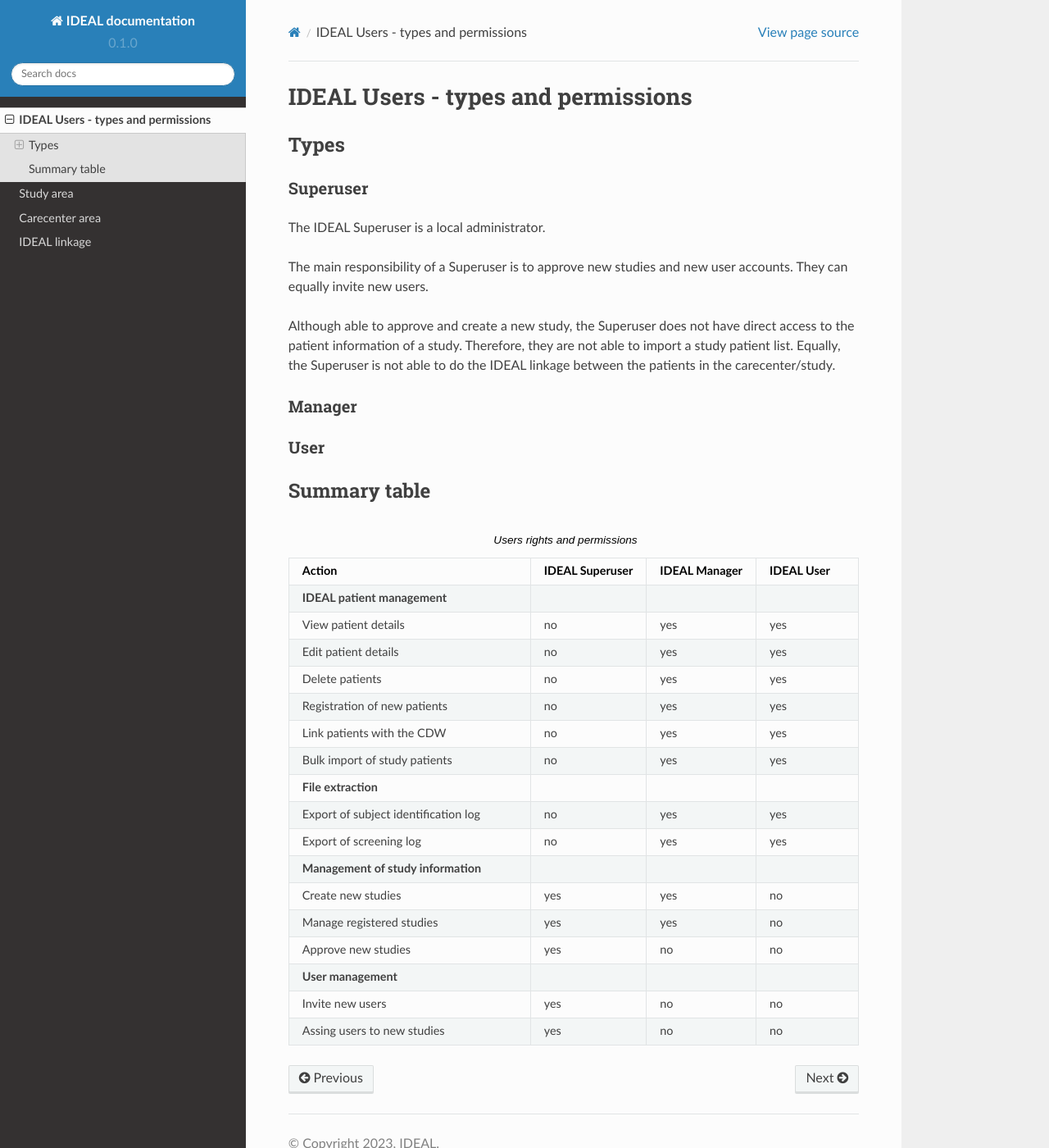
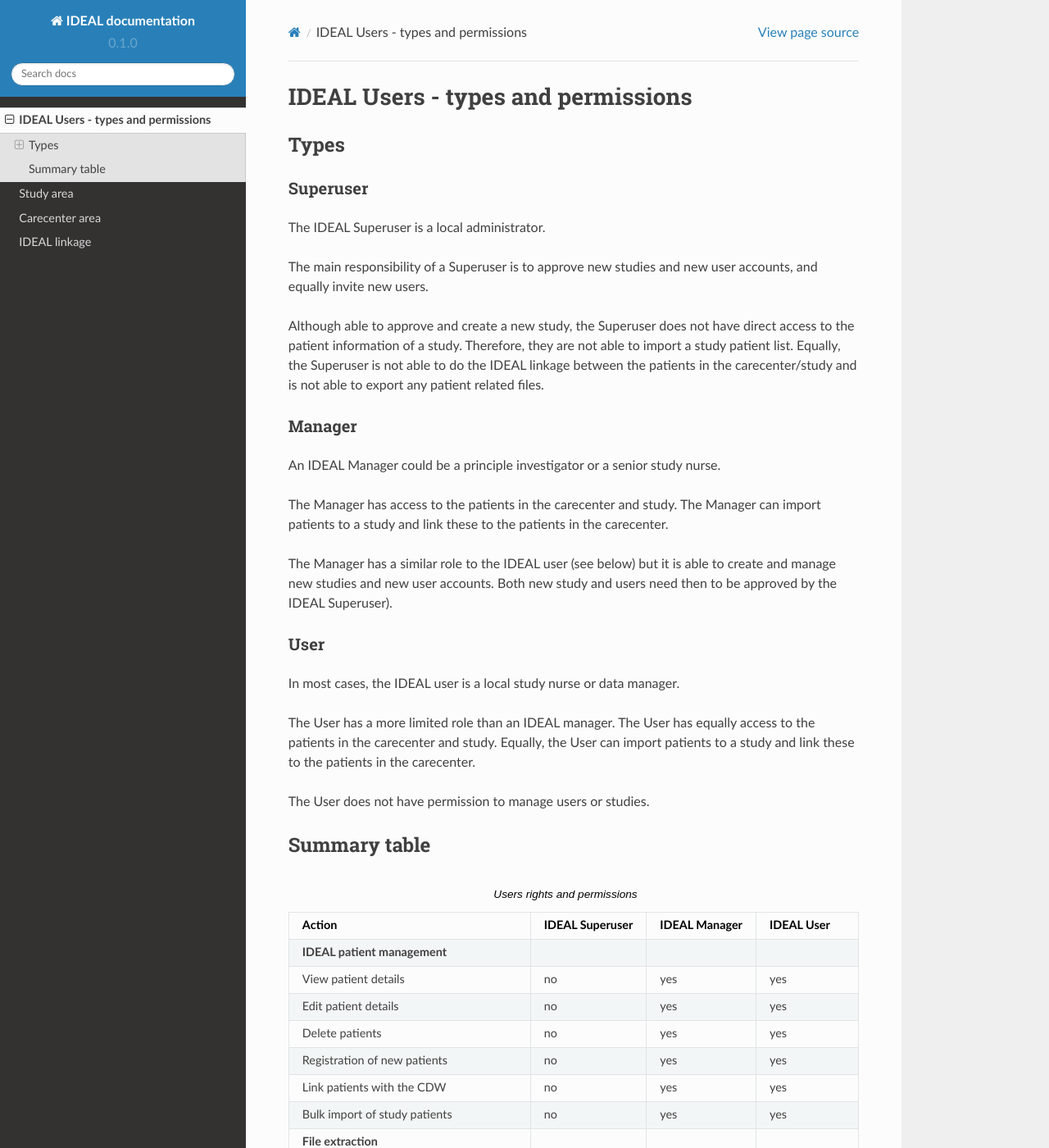
Before and after one commit to Nynuphar/IDEAL-doc, a Sphinx documentation site: the page built from docs/source/users.rst, in a window 1280 px wide and 1400 px high. Shown: the whole window at 82% size. Built offline with Sphinx 7.4.7 and the Read the Docs theme 2.0.0, drawn with Linux system fonts in a browser that asks for light colours; pages that are not in the unit, such as notebooks, are missing from menus; some of the changed text lies outside the part shown.

Commit message:
Update users.rst

```diff
--- a/docs/source/users.rst
+++ b/docs/source/users.rst
@@ -9,15 +9,27 @@ Superuser
 
 The IDEAL Superuser is a local administrator.
 
-The main responsibility of a Superuser is to approve new studies and new user accounts. They can equally invite new users.
+The main responsibility of a Superuser is to approve new studies and new user accounts, and equally invite new users.
 
-Although able to approve and create a new study, the Superuser does not have direct access to the patient information of a study. Therefore, they are not able to import a study patient list. Equally, the Superuser is not able to do the IDEAL linkage between the patients in the carecenter/study.
+Although able to approve and create a new study, the Superuser does not have direct access to the patient information of a study. Therefore, they are not able to import a study patient list. Equally, the Superuser is not able to do the IDEAL linkage between the patients in the carecenter/study and is not able to export any patient related files.
 
 Manager
 =========
 
+An IDEAL Manager could be a principle investigator or a senior study nurse.
+
+The Manager has access to the patients in the carecenter and study. The Manager can import patients to a study and link these to the patients in the carecenter.
+
+The Manager has a similar role to the IDEAL user (see below) but it is able to create and manage new studies and new user accounts. Both new study and users need then to be approved by the IDEAL Superuser).
+
 User
 ======
+
+In most cases, the IDEAL user is a local study nurse or data manager.
+
+The User has a more limited role than an IDEAL manager. The User has equally access to the patients in the carecenter and study. Equally, the User can import patients to a study and link these to the patients in the carecenter.
+
+The User does not have permission to manage users or studies.
 
 Summary table
 ***************
@@ -94,7 +106,11 @@ Summary table
     - yes
     - no
     - no
-  * - Assing users to new studies
+  * - Approve new users
     - yes
     - no
     - no
+  * - Assign users to new studies
+    - yes
+    - yes
+    - no
```
